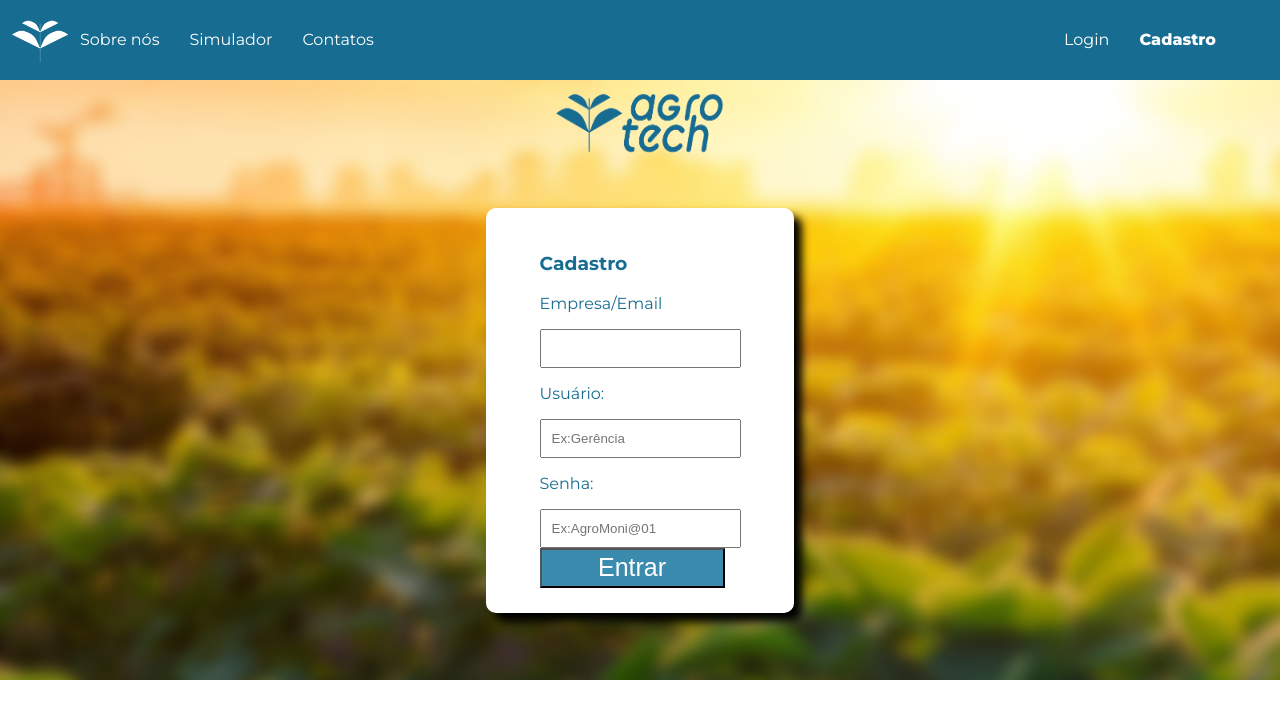
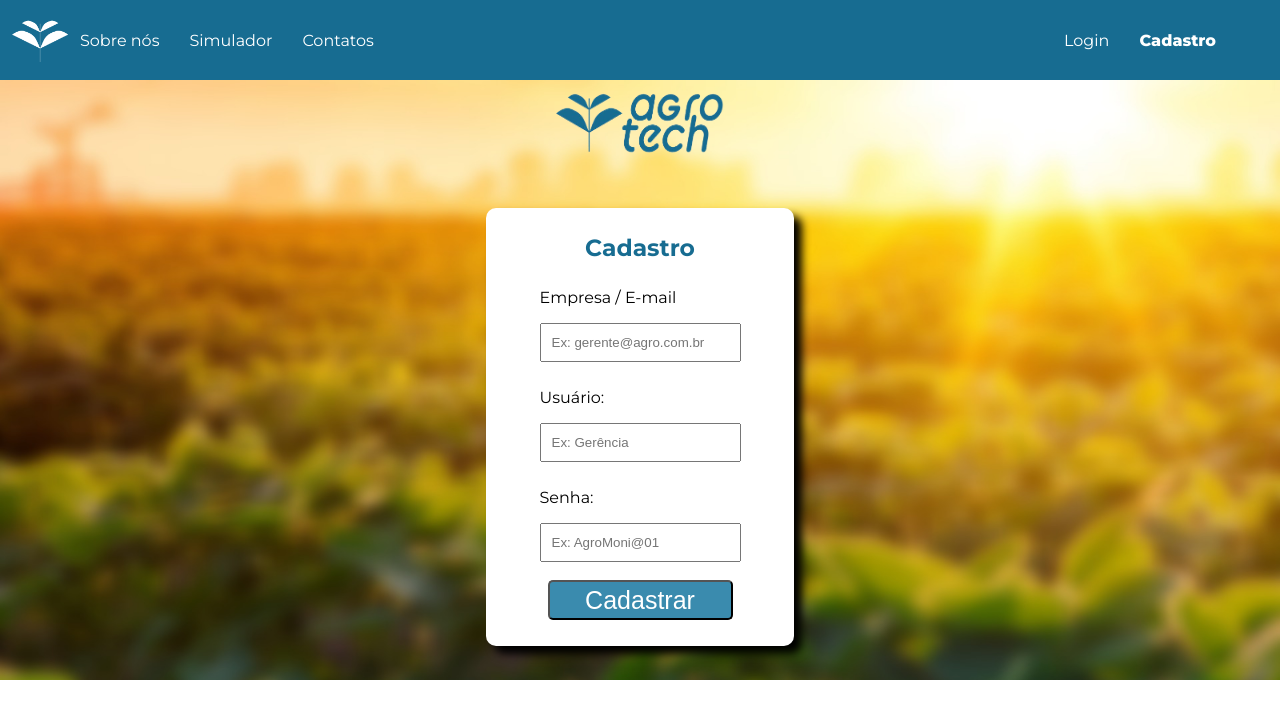
Before and after one commit to pdrzewski/Agrotech, a plain HTML site: page Site_Institucional/Public/cadastro.html in a window 1280 px wide. Drawn offline with Linux system fonts and the light colour scheme.

Commit message:
Ajustando a estilização do login e cadastro

```diff
--- a/Site_Institucional/Public/cadastro.html
+++ b/Site_Institucional/Public/cadastro.html
@@ -1,5 +1,6 @@
 <!DOCTYPE html>
 <html lang="en">
+
 <head>
     <meta charset="UTF-8">
     <meta name="viewport" content="width=device-width, initial-scale=1.0">
@@ -10,7 +11,6 @@
     <div class="navbar">
         <img src="./imagens/agrotech3.png">
         <div class="div_esquerda">
-
             <li class="">
                 <a href="./Site-Institucional.html">Sobre nós</a>
             </li>
@@ -31,26 +31,28 @@
         </div>
     </div>
 </div>
+
 <body>
     <div class="banner">
         <img src="../Public/imagens/agrotech1-removebg-preview.png" alt="">
         <div class="caixa">
-             <div class="titulo">
+            <div class="titulo">
                 <h3>Cadastro</h3>
+            </div>
             <div class="campo">
-                <p>Empresa/Email</p>
-                <input type="text" id="email_input">
+                <p>Empresa / E-mail</p>
+                <input type="text" id="email_input" placeholder="Ex: gerente@agro.com.br">
             </div>
-           <div class="campo">
+            <div class="campo">
                 <p>Usuário:</p>
-                <input type="text" id="usuario_input" placeholder="Ex:Gerência">
-           </div>
-           <div class="campo">
+                <input type="text" id="usuario_input" placeholder="Ex: Gerência">
+            </div>
+            <div class="campo">
                 <p>Senha:</p>
-                <input type="text" id="senha_input" placeholder="Ex:AgroMoni@01">
-           </div>
-           <button class="botao">Entrar</button>
+                <input type="text" id="senha_input" placeholder="Ex: AgroMoni@01">
+            </div>
+            <button class="botao">Cadastrar</button>
         </div>
-       </div>
 </body>
+
 </html>
--- a/Site_Institucional/Public/style.css
+++ b/Site_Institucional/Public/style.css
@@ -18,6 +18,10 @@ body {
 .header {
     height: var(--tamanho-header);
     background-color: #176C91;
+}
+
+.navbar {
+    height: 100%;
 }
 
 .container {
@@ -73,44 +77,54 @@ body {
     background-image: url(./imagens/soja.jpg);
     height: 600px;
     background-size: cover;
-    gap:15px;
+    gap: 15px;
 }
-.banner img{
+
+.banner img {
     width: 200px;
     height: 100px;
 }
-.caixa{
+
+.caixa {
     margin-top: 1%;
     display: flex;
     justify-content: center;
     align-items: center;
     flex-direction: column;
     background-color: #ffffff;
-   box-shadow:  black 8px 8px 8px 0px;
-   gap: 15px;
+    box-shadow: black 8px 8px 8px 0px;
+    gap: 10px;
     width: 20%;
     border-radius: 10px;
     padding: 2%;
 }
-.titulo{
+
+.titulo {
     margin: 0;
     color: #176C91;
+    font-size: 20px;
+}
 
+.titulo h3 {
+    margin: 0;
 }
-.caixa:hover{
-    box-shadow:  black 10px 10px 10px 0px;
+
+.caixa:hover {
+    box-shadow: black 10px 10px 10px 0px;
     padding: 3%;
     transition: 1s;
 }
+
 .campo input {
     padding: 10px;
 }
+
 .campo input:hover {
     padding: 12px;
     transition: 0.5s;
 }
 
-.botao{
+.botao {
     display: flex;
     align-items: center;
     justify-content: center;
@@ -120,9 +134,11 @@ body {
     padding: 8px;
     font-size: 25px;
     color: white;
+    margin-top: 8px;
+    border-radius: 5px;
 }
 
-.botao:hover{
+.botao:hover {
     height: 45px;
     width: 190px;
     transition: 0.5s;
--- a/Site_Institucional/Public/styleIndex.css
+++ b/Site_Institucional/Public/styleIndex.css
@@ -18,7 +18,10 @@ body {
 .header {
     height: var(--tamanho-header);
     background-color: #176C91;
+}
 
+.navbar {
+    height: 100%;
 }
 
 .container {
@@ -53,8 +56,6 @@ body {
     gap: 30px;
     width: 100%;
 }
-
-
 
 .header a {
     text-decoration: none;
@@ -151,11 +152,11 @@ main .container .boxes .img_logo {
     margin-top: 50px;
 }
 
-.ModeloDeNegócio h6{
+.ModeloDeNegócio h6 {
     text-align: center;
 }
 
-.ModeloDeNegócio img{
+.ModeloDeNegócio img {
     width: 100%;
     border: #176C91 solid 4px;
 }
```
Also changed, not shown: Site_Institucional/Public/login.html (+8 -6 lines). Lines whose indentation alone changed are shown as unchanged.
